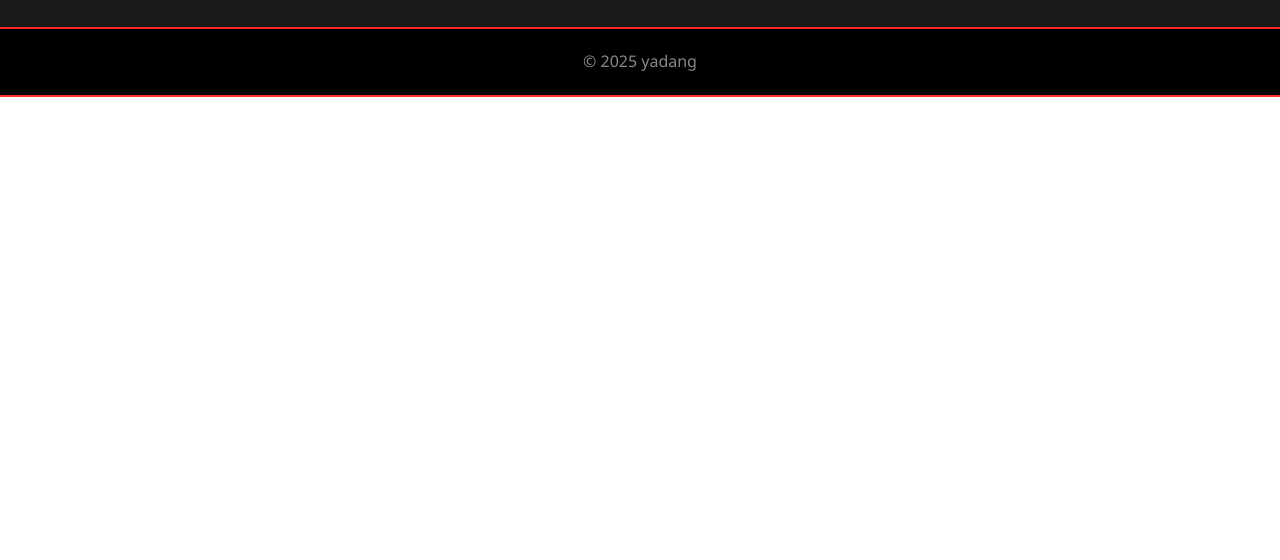
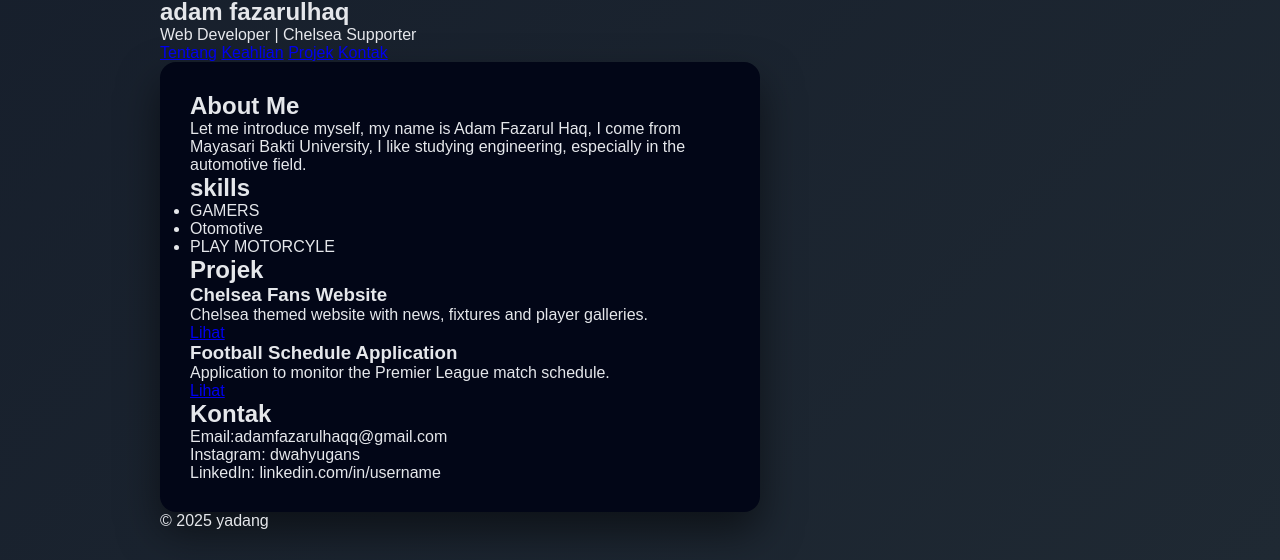
Before and after one commit to adamfazarulhaqq-sketch/adam-fajar, a plain HTML site: page index.html in a window 1280 px wide. Shown: the part 1352-1912 px from the top of the page. Before the commit the page ends 800 px from the top, so only its background shows below. Drawn offline with Linux system fonts and the light colour scheme.

Commit message:
Add files via upload

```diff
--- a/style.css
+++ b/style.css
@@ -1,230 +1,146 @@
 /* =========================
-   RESET & GLOBAL
+   RESET
 ========================= */
 * {
     margin: 0;
     padding: 0;
     box-sizing: border-box;
-    font-family: 'Segoe UI', Arial, sans-serif;
-}
-
-body {
-    background: linear-gradient(180deg, #0f0f0f, #1a1a1a);
-    color: #eaeaea;
-    line-height: 1.6;
+    font-family: Arial, Helvetica, sans-serif;
 }
 
 /* =========================
-   NAVBAR
+   BODY
 ========================= */
-.navbar {
-    position: fixed;
-    top: 0;
-    width: 100%;
-    background: rgba(0,0,0,0.9);
-    border-bottom: 2px solid #ff2a2a;
-    z-index: 1000;
-}
-
-.nav-container {
-    max-width: 1100px;
-    margin: auto;
-    padding: 15px 20px;
+body {
+    min-height: 100vh;
+    background: linear-gradient(135deg, #111827, #1f2933);
     display: flex;
-    justify-content: space-between;
+    justify-content: center;
     align-items: center;
-}
-
-.brand {
-    font-size: 22px;
-    font-weight: bold;
-    letter-spacing: 1px;
-    color: #ff2a2a;
-}
-
-.nav-links a {
-    margin-left: 18px;
-    text-decoration: none;
-    color: #eaeaea;
-    font-size: 14px;
-    text-transform: uppercase;
-    transition: 0.3s;
-}
-
-.nav-links a:hover {
-    color: #ff2a2a;
+    padding: 30px;
+    color: #e5e7eb;
 }
 
 /* =========================
-   HEADER / HERO
+   CONTAINER
 ========================= */
-header {
-    padding-top: 120px;
-    padding-bottom: 60px;
-    text-align: center;
-}
-
-.logo {
-    width: 140px;
-    height: 140px;
-    border-radius: 50%;
-    object-fit: cover;
-    border: 4px solid #ff2a2a;
-    margin-bottom: 15px;
-}
-
-header h1 {
-    font-size: 32px;
-    letter-spacing: 2px;
-    margin-bottom: 5px;
-}
-
-header p {
-    color: #ccc;
-    font-style: italic;
+.container {
+    width: 100%;
+    max-width: 600px;
+    background-color: #020617;
+    border-radius: 16px;
+    padding: 30px;
+    box-shadow: 0 20px 40px rgba(0,0,0,0.5);
 }
 
 /* =========================
-   NAV SECONDARY
+   JUDUL
 ========================= */
-nav {
+.judul {
     text-align: center;
-    margin-bottom: 40px;
-}
-
-nav a {
-    margin: 0 12px;
-    color: #aaa;
-    text-decoration: none;
-    font-weight: 500;
-    transition: 0.3s;
-}
-
-nav a:hover {
-    color: #ff2a2a;
+    font-size: 26px;
+    margin-bottom: 25px;
+    color: #38bdf8;
+    font-weight: bold;
+    letter-spacing: 1px;
 }
 
 /* =========================
-   CONTENT
+   FORM
 ========================= */
-.container {
-    max-width: 1000px;
-    margin: auto;
-    padding: 20px;
+form label {
+    display: block;
+    margin-top: 15px;
+    font-size: 14px;
+    color: #c7d2fe;
 }
 
-.section-title {
-    font-size: 24px;
-    margin-bottom: 15px;
-    border-left: 5px solid #ff2a2a;
-    padding-left: 10px;
-    text-transform: uppercase;
+form input,
+form select,
+form textarea {
+    width: 100%;
+    margin-top: 6px;
+    padding: 10px 12px;
+    background-color: #020617;
+    border: 1px solid #334155;
+    border-radius: 10px;
+    color: #e5e7eb;
+    font-size: 14px;
+}
+
+form input:focus,
+form select:focus,
+form textarea:focus {
+    outline: none;
+    border-color: #38bdf8;
+}
+
+/* TEXTAREA */
+form textarea {
+    min-height: 90px;
+    resize: none;
 }
 
 /* =========================
-   ABOUT
+   CHECKBOX
 ========================= */
-#about p {
-    color: #ccc;
+.checkbox {
+    display: flex;
+    align-items: center;
+    margin-top: 15px;
+}
+
+.checkbox input {
+    margin-right: 8px;
 }
 
 /* =========================
-   SKILLS
+   BUTTON
 ========================= */
-.skill-list {
-    list-style: none;
-    display: flex;
-    gap: 15px;
-    flex-wrap: wrap;
+button {
+    width: 100%;
+    margin-top: 22px;
+    padding: 12px;
+    border: none;
+    border-radius: 12px;
+    background-color: #38bdf8;
+    color: #020617;
+    font-size: 16px;
+    font-weight: bold;
+    cursor: pointer;
 }
 
-.skill-list li {
-    background: #1f1f1f;
-    border: 1px solid #ff2a2a;
-    padding: 8px 14px;
-    border-radius: 20px;
-    font-size: 14px;
-    text-transform: uppercase;
+button:hover {
+    background-color: #0ea5e9;
 }
 
 /* =========================
-   PROJECTS
+   FAQ
 ========================= */
-.project-card {
-    background: #141414;
-    border-left: 4px solid #ff2a2a;
-    padding: 20px;
-    margin-bottom: 20px;
-    transition: 0.3s;
+.faq {
+    margin-top: 35px;
+    padding-top: 20px;
+    border-top: 1px solid #334155;
 }
 
-.project-card:hover {
-    transform: translateX(6px);
-    background: #1c1c1c;
+.faq h2 {
+    text-align: center;
+    margin-bottom: 15px;
+    font-size: 18px;
+    color: #38bdf8;
 }
 
-.project-card h3 {
-    margin-bottom: 8px;
-    color: #ff2a2a;
+.faq-item {
+    margin-bottom: 12px;
 }
 
-.project-card p {
-    color: #ccc;
-    margin-bottom: 10px;
+.faq-item h4 {
+    font-size: 14px;
+    color: #a5b4fc;
+    margin-bottom: 4px;
 }
 
-.btn {
-    display: inline-block;
-    padding: 8px 18px;
-    background: #ff2a2a;
-    color: #000;
-    text-decoration: none;
-    font-size: 14px;
-    font-weight: bold;
-    border-radius: 30px;
-    transition: 0.3s;
+.faq-item p {
+    font-size: 13px;
+    color: #cbd5f5;
 }
-
-.btn:hover {
-    background: #fff;
-    color: #000;
-}
-
-/* =========================
-   CONTACT
-========================= */
-#contact p {
-    color: #ccc;
-    margin-bottom: 6px;
-}
-
-/* =========================
-   FOOTER
-========================= */
-footer {
-    text-align: center;
-    padding: 20px;
-    background: #000;
-    color: #888;
-    margin-top: 40px;
-    border-top: 2px solid #ff2a2a;
-}
-
-/* =========================
-   RESPONSIVE
-========================= */
-@media (max-width: 768px) {
-    .nav-container {
-        flex-direction: column;
-        gap: 10px;
-    }
-
-    .nav-links a {
-        margin: 0 8px;
-        font-size: 13px;
-    }
-
-    .skill-list {
-        justify-content: center;
-    }
-}
```
